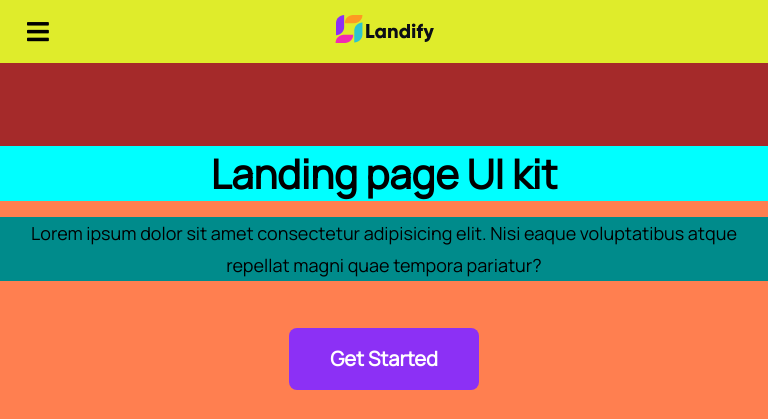
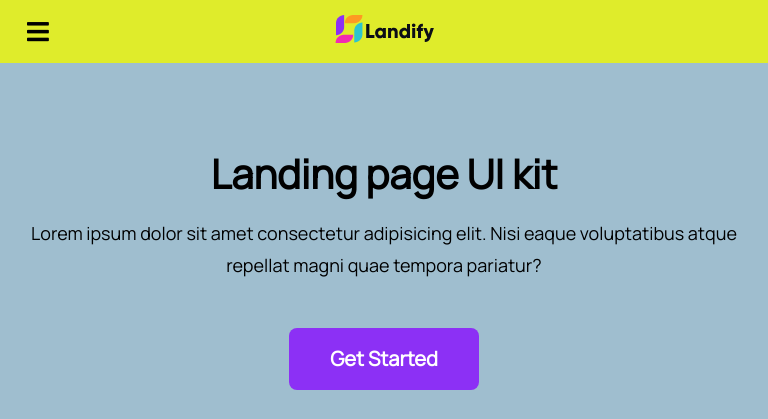
Before and after one commit to robpalacios1/landing-page-3, a PHP site: page / in a window 768 px wide. Shown: the top 419 px of the page. Run offline with PHP 8.4, Linux system fonts and the light colour scheme; some libraries are stand-ins or nearby versions.

Commit message:
remove background color for reference

```diff
--- a/css/styles.css
+++ b/css/styles.css
@@ -373,38 +373,24 @@
 
 @media screen and (min-width: 601px) and (max-width: 1023px) {
   .main-banner {
-    background-color: brown;
-  }
-
-  .main-banner__container {
-    background-color: coral;
-  }
-
-  .banner__text {
-    background-color: cyan;
-  }
-
-  .main-banner__span {
-    background-color: darkcyan;
+    background-color: #9fbecf;
   }
 }
 
 @media screen and (min-width: 1024px) {
   .main-banner {
     display: flex;
-    background-color: aquamarine;
+    background-color: #fff;
   }
 
   .main-banner__wrap {
     display: inline-flex;
     margin: auto;
-    background-color: lawngreen;
   }
 
   .main-banner__container {
     position: relative;
     display: inline-flexbox;
-    background-color: blanchedalmond;
   }
 
   .banner__text {
```
